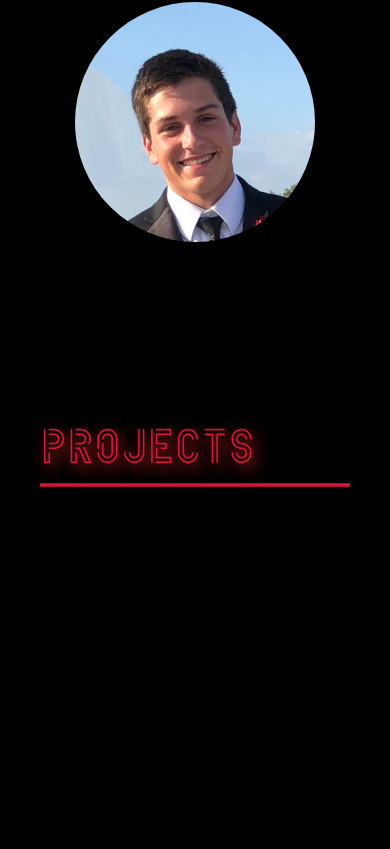
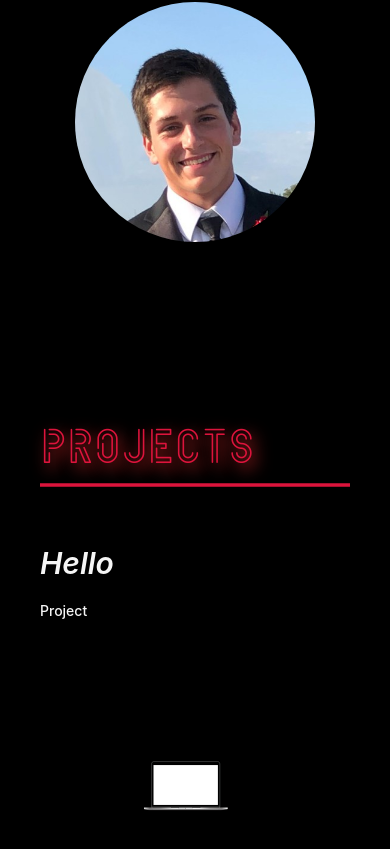
Before and after one commit to charliechildress/personal-portfolio, a React (Create React App) app: page / in a window 390 px wide. Shown: the part 1641-2490 px from the top of the page. Built offline with nearby package versions, Linux system fonts and the light colour scheme.

Commit message:
macbook added

```diff
--- a/src/animations/index.js
+++ b/src/animations/index.js
@@ -4,7 +4,6 @@ const drawLine = {
     const delay = 0.5;
     return {
       pathLength: 1,
-      backgroundColor: '#FF3131',
       transition: {
         pathLength: { delay, type: 'spring', duration: 2.5 },
       },
--- a/src/components/AboutCard.jsx
+++ b/src/components/AboutCard.jsx
@@ -1,7 +1,7 @@
 import { Tilt } from 'react-tilt';
 import { motion } from 'framer-motion';
 
-import profile from '..//constants/profile.jpeg';
+import profile from '../constants/profile.jpeg';
 
 const AboutCard = () => {
   return (
--- /dev/null
+++ b/src/components/VideoDemo.jsx
@@ -0,0 +1,23 @@
+import { motion } from 'framer-motion';
+
+import macbook from '../constants/macbook.svg';
+
+const VideoDemo = () => {
+  return (
+    <motion.div
+      initial='hidden'
+      whileInView='visible'
+      viewport={{ once: true }}
+    >
+      <div className='rounded-full flex justify-evenly items-center flex-col mt-[-60px] sm:pt-5'>
+        <img
+          src={macbook}
+          alt='macbook'
+          className='rounded-full object-contain lg:h-[350px] md:h-[300px] sm:h-60'
+        ></img>
+      </div>
+    </motion.div>
+  );
+};
+
+export default VideoDemo;
--- a/src/screens/Projects.jsx
+++ b/src/screens/Projects.jsx
@@ -1,8 +1,10 @@
 import { motion } from 'framer-motion';
 
 import TitleLine from '../components/TitleLine';
-import { textVariant } from '../animations';
+import { textVariant, slideInRight, slideInLeft } from '../animations';
 import { SectionWrapper } from '../wrapper';
+
+import VideoDemo from '../components/VideoDemo';
 
 const Projects = () => {
   return (
@@ -11,7 +13,7 @@ const Projects = () => {
       whileInView='visible'
       viewport={{ once: true }}
     >
-      <section className='flex sm:flex-col relative  min-h-screen h-full'>
+      <section className='flex flex-col relative min-h-screen'>
         <motion.div variants={textVariant} className='flex-none w-full'>
           <motion.div
             variants={textVariant}
@@ -21,6 +23,24 @@ const Projects = () => {
             <TitleLine />
           </motion.div>
         </motion.div>
+        <div className='flex-0 flex sm:flex-col relative w-full xl:pt-5 2xl:pt-5 sm:pr-10'>
+          <motion.div variants={slideInLeft} className='flex-0 w-1/2 sm:w-full'>
+            <div className='flex-row'>
+              <h2 className='flex-0 mt-[-55px] 2xl:mt-[-80px] xl:mt-[-70px] md:mt-[-70px] sm:mt-[-80px] 3xl:min-h-[60px] 2xl:min-h-[60px] xl:min-h-[60px] lg:min-h-[40px] md:min-h-[40px] sm:min-h-[36px] italic font-semibold text-dark-text text-2xl 3xl:text-6xl 2xl:text-6xl xl:text-6xl lg:text-4xl md:text-4xl sm:text-3xl'>
+                Hello
+              </h2>
+              <p className='flex-1 mt-12 lg:mt-5 md:mt-5 sm:mt-5 font-medium text-dark-text text-sm 3xl:text-3xl 2xl:text-2xl xl:text-2xl lg:text-lg md:text-lg sm:text-sm'>
+                Project
+              </p>
+            </div>
+          </motion.div>
+          <motion.div
+            variants={slideInRight}
+            className='flex-2 flex justify-center items-center w-1/2 sm:w-full pt-10 sm:pt-20'
+          >
+            <VideoDemo />
+          </motion.div>
+        </div>
       </section>
     </motion.div>
   );
```
Also changed, not shown: src/constants/macbook.svg (added).
